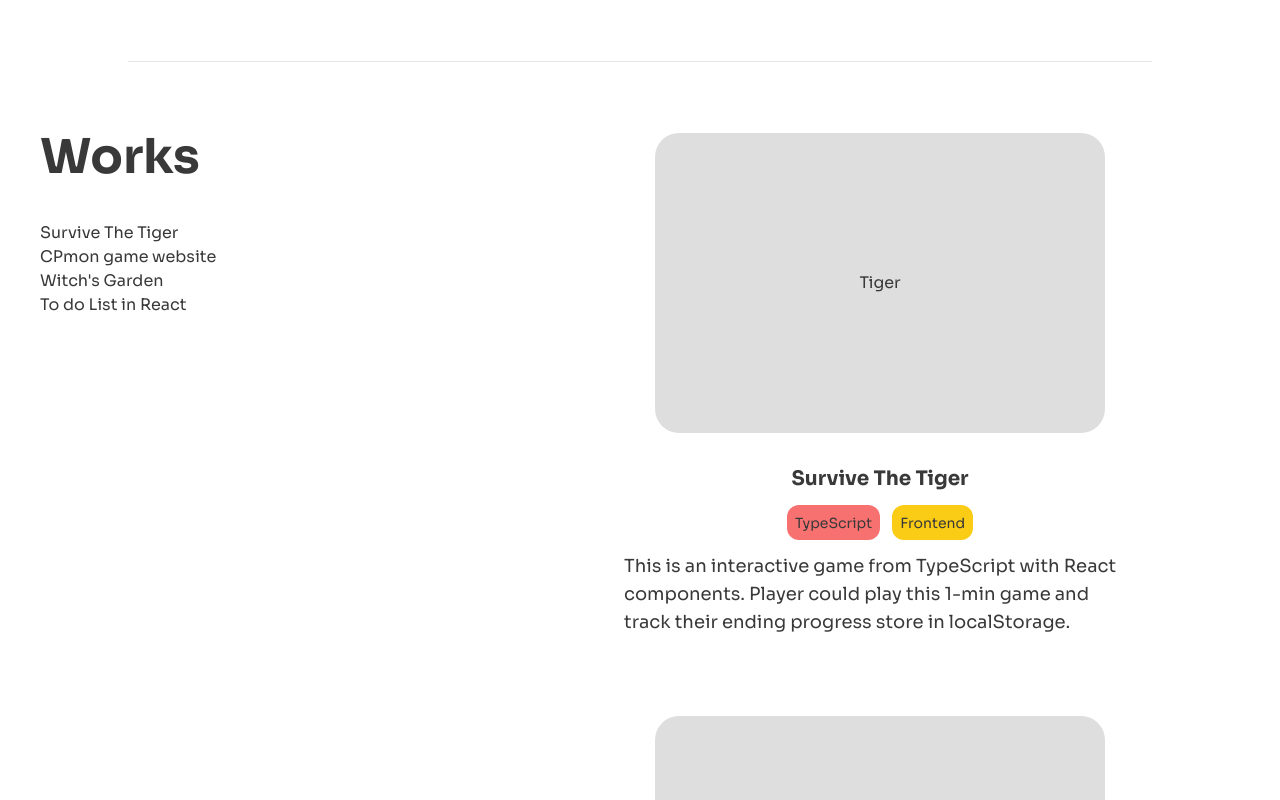
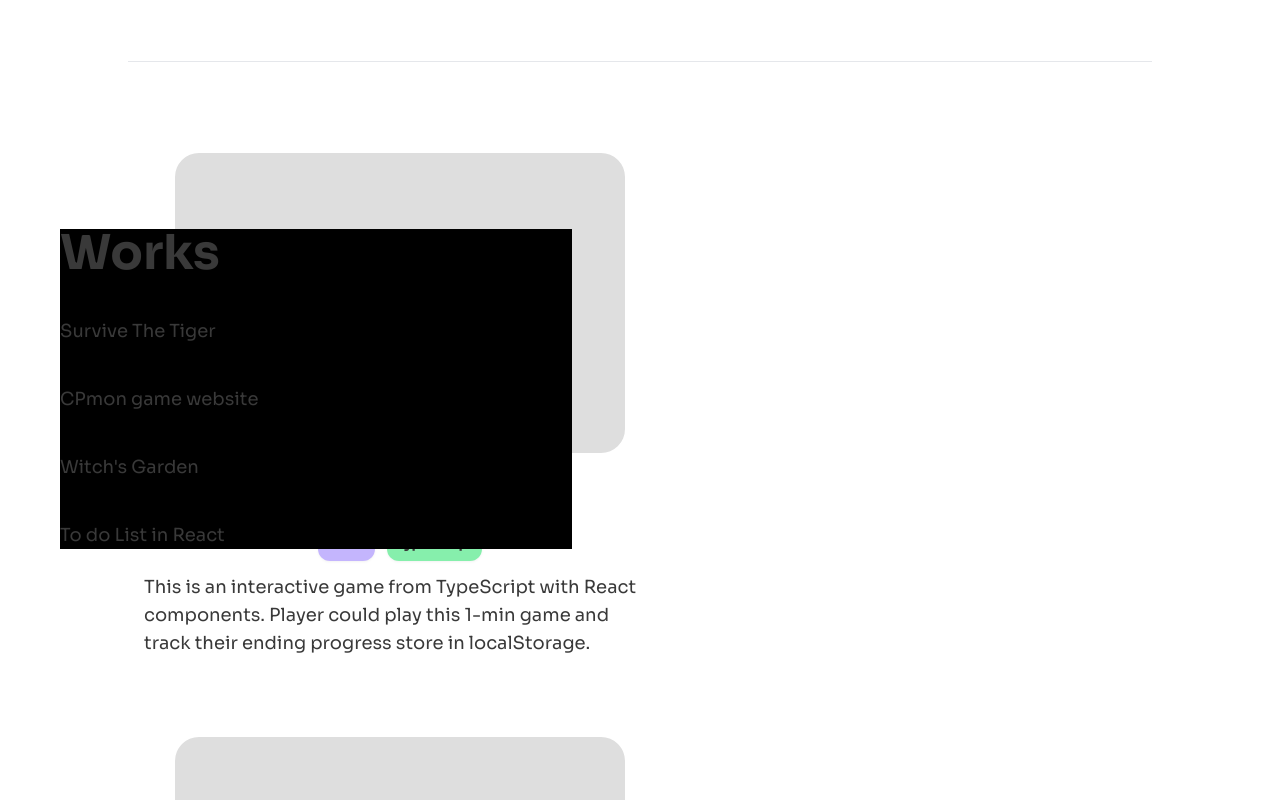
Before and after one commit to neennera/NaphatPortfolio, a React (Vite) app: page / in a window 1280 px wide. Shown: the part 1540-2340 px from the top of the page. Built offline with nearby package versions, Linux system fonts and the light colour scheme.

Commit message:
add: scroll sticky block

```diff
--- a/src/components/Work.tsx
+++ b/src/components/Work.tsx
@@ -1,16 +1,41 @@
+import { useEffect } from 'react';
 import Work_projectDisplay from './Work_projectDisplay';
 import Work_projectName from './Work_projectName';
 
 const Work = () => {
+  useEffect(() => {
+    const sidebar = document.getElementById("workSidebar");
+    const content = document.getElementById("workContent");
+
+    window.onscroll = () => {
+      const scrollTop = window.scrollY;
+      const viewportHeight = window.innerHeight;
+      const contentHeight = (content?.getBoundingClientRect().height || 0 )
+
+      if (sidebar != null) {
+        console.log(scrollTop);
+
+        if (scrollTop >= contentHeight - viewportHeight && scrollTop <= contentHeight + (2*viewportHeight)) {
+          sidebar.style.translate = `translateY(${viewportHeight - sidebar.offsetHeight}px)`;
+          sidebar.style.marginTop = `12vh`;
+          sidebar.style.position = "fixed";
+        } else {
+          console.log("out");
+          sidebar.style.translate = ``;
+          sidebar.style.marginTop = ``;
+          sidebar.style.position = "relative";
+        }
+      }
+    }
+
+
+  }, []);
   return (
     <div
       id="works"
-      className="flex scroll-my-10 py-[4vw] flex-col sm:flex-row w-full lg:section-min-height items-start justify-between p-10 space-y-"
+      className="flex scroll-my-10 py-[4vw] flex-col sm:flex-row w-full lg:section-min-height items-start justify-between p-10 space-y-5"
     >
-      <div className="space-y-10">
-        <p className="text-5xl font-bold">Works</p>
-        <Work_projectName />
-      </div>
+      <Work_projectName />
       <Work_projectDisplay />
     </div>
   );
--- a/src/components/Work_projectDisplay.tsx
+++ b/src/components/Work_projectDisplay.tsx
@@ -11,25 +11,42 @@ interface WorksInterface {
 const Work_projectDisplay = () => {
   const Works: WorksInterface[] = WorksData;
 
+  // color
+  const bgColors: string[] = [
+    'bg-violet-300',
+    'bg-green-300',
+    'bg-sky-300',
+    'bg-amber-300',
+    'bg-emerald-300',
+    'bg-rose-300',
+  ];
+  let bgIndex = 0;
+  const handleNewColor = () => {
+    const randomColor = bgColors[bgIndex];
+    bgIndex = (bgIndex + 1) % bgColors.length;
+    return randomColor;
+  };
+
   return (
-    <div className="flex flex-col items-center justify-center w-[90%] sm:w-[60%] space-y-16 sm:space-y-20">
+    <div id="workContent" className="flex flex-col items-center justify-center w-[90%] sm:w-[60%] space-y-16 sm:space-y-20">
       {Works.map((work, index) => (
         <div
           key={index}
           id={`work-${index}`}
-          className="flex flex-col items-center justify-center space-y-4 sm:space-y-3"
+          className="flex flex-col items-center justify-center space-y-4 sm:space-y-3 scroll-my-24"
         >
           <div className="bg-beightDark w-[450px] h-[300px] rounded-3xl items-center justify-center flex">
             {work.image}
           </div>
           <p className="text-xl font-bold pt-5">{work.name}</p>
           <div className="flex flex-row space-x-3 text-sm">
-            <div className="h-[35px] bg-red-400 flex items-center justify-center p-2 rounded-xl">
-              TypeScript
-            </div>
-            <div className="h-[35px] bg-yellow-400 flex items-center justify-center p-2 rounded-xl">
-              Frontend
-            </div>
+            {work.skill.map(skill => (
+              <div
+                className={`font-bold drop-shadow-sm shadow-black+ h-[35px]flex items-center justify-center p-2 rounded-xl ${handleNewColor()}`}
+              >
+                {skill}
+              </div>
+            ))}
           </div>
           <p className="text-sm sm:text-lg w-[40vw] break-normal">
             {work.desc}
--- a/src/components/Work_projectName.tsx
+++ b/src/components/Work_projectName.tsx
@@ -11,9 +11,12 @@ interface WorksInterface {
 const Work_projectName = () => {
   const Works: WorksInterface[] = WorksData;
   return (
-    <div className="hidden sm:block">
+    <div id="workSidebar" className="hidden bg-black w-[40%] sm:block ml-5 space-y-10">
+      <p className="text-5xl font-bold ">Works</p>
       {Works.map((work, index) => (
-        <p key={index}>{work.name}</p>
+        <div key={index} className="text-lg">
+          <a href={`#work-${index}`}>{work.name}</a>
+        </div>
       ))}
     </div>
   );
```
